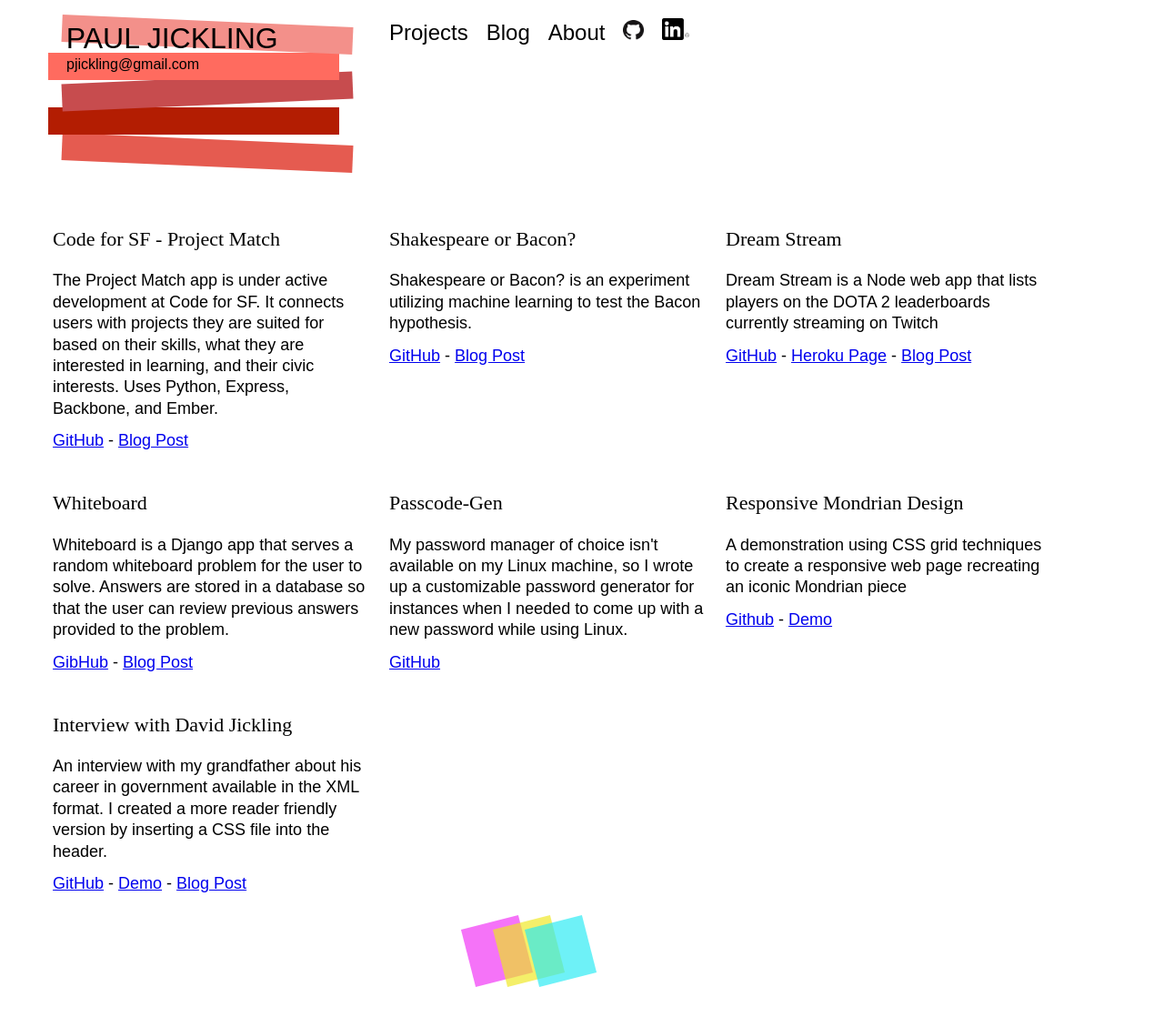
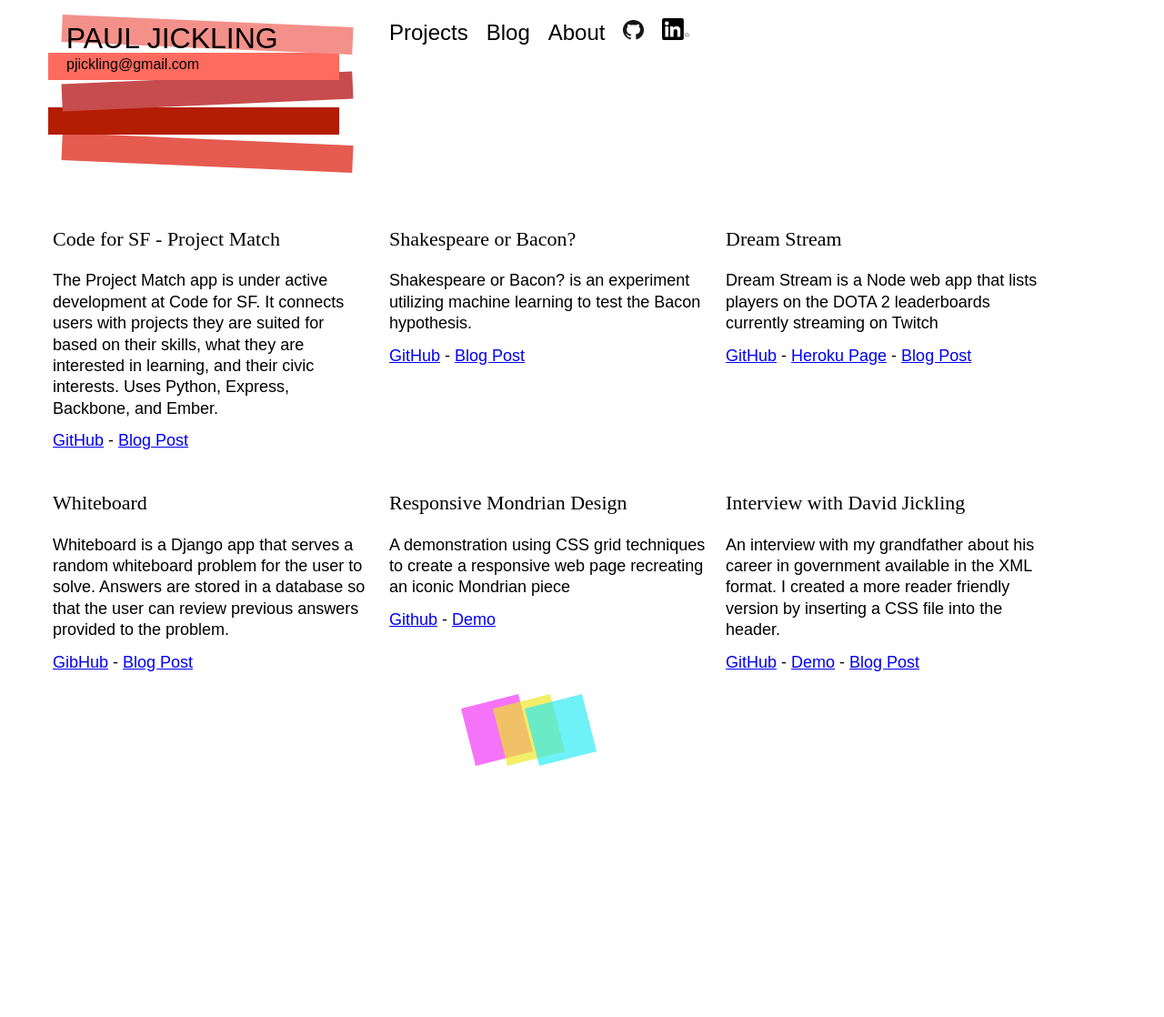
Before and after one commit to pauljickling/pauljickling.github.io, a Jekyll site: the page built from projects.md, in a window 1280 px wide. Shown: the whole page at 91% size. Built offline with Jekyll 4.4.1, drawn with Linux system fonts in a browser that asks for light colours; some web fonts are replaced; after the commit the page ends 900 px from its top, so only the background shows below that.

Commit message:
Updated projects page

```diff
--- a/projects.md
+++ b/projects.md
@@ -21,10 +21,6 @@ permalink: /projects/
   <p class="project-text">Whiteboard is a Django app that serves a random whiteboard problem for the user to solve. Answers are stored in a database so that the user can review previous answers provided to the problem.</p>
   <div class="project-links"><a href="https://github.com/pauljickling/whiteboard">GibHub</a> - <a href="https://pauljickling.github.io/2018/07/30/Whiteboard.html">Blog Post</a></div></li>
 
-  <li class="project"><h2 class="project-title">Passcode-Gen</h2>
-  <p class="project-text">My password manager of choice isn't available on my Linux machine, so I wrote up a customizable password generator for instances when I needed to come up with a new password while using Linux.</p>
-  <div class="project-links"><a href="https://github.com/pauljickling/Passcode-Gen">GitHub</a></div></li>
-
   <li class="project"><h2 class="project-title">Responsive Mondrian Design</h2>
   <p class="project-text">A demonstration using CSS grid techniques to create a responsive web page recreating an iconic Mondrian piece</p>
   <div class="project-links"><a href="https://github.com/pauljickling/Mondrian-Grid-Demo">Github</a> - <a href="https://pauljickling.github.io/sites/mondrian">Demo</a></div></li>
```
